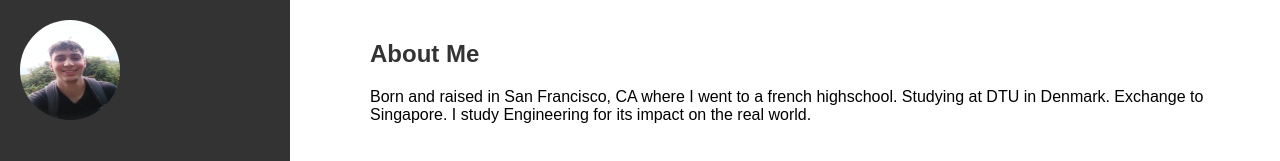
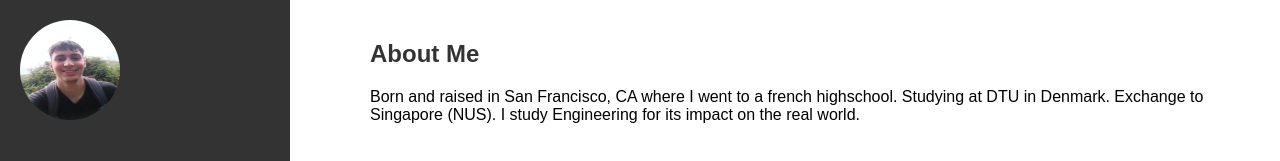
Before and after one commit to Nicholas-Kryger-Nelson/Nicholas-Kryger-Nelson.github.io, a plain HTML site: page index.html in a window 1280 px wide. Shown: the top 161 px of the page. Drawn offline with Linux system fonts and the light colour scheme.

Commit message:
Update index.html

```diff
--- a/index.html
+++ b/index.html
@@ -22,7 +22,7 @@
     <div class="main-content">
         <section id="about-me">
             <h2>About Me</h2>
-            <p> Born and raised in San Francisco, CA where I went to a french highschool. Studying at DTU in Denmark. Exchange to Singapore. I study Engineering for its impact on the real world.
+            <p> Born and raised in San Francisco, CA where I went to a french highschool. Studying at DTU in Denmark. Exchange to Singapore (NUS). I study Engineering for its impact on the real world.
             </p>
         </section>
         <section id="education">
```
